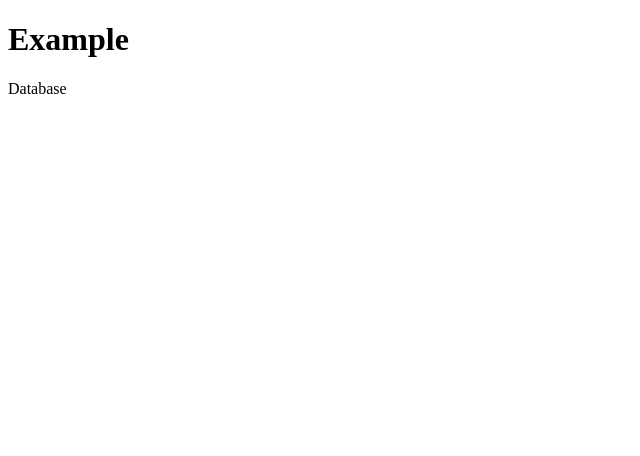
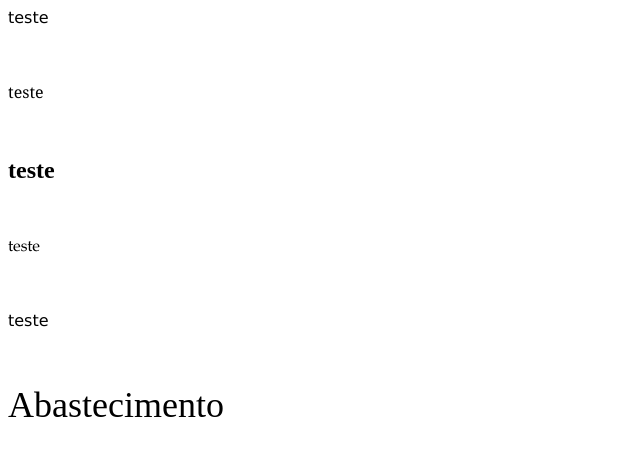
Before and after one commit to phellipeturunen/exform, a plain HTML site: page index.html in a window 1280 px wide. Shown: the whole page, without its empty margins (0-640 px from the left). Drawn offline with Linux system fonts and the light colour scheme.

Commit message:
Update index.html

```diff
--- a/index.html
+++ b/index.html
@@ -1,47 +1,50 @@
-<!DOCTYPE html>
-<html>
-  <head>
-    <title>Contact Example</title>
+<!DOCTYPE html PUBLIC "-//W3C//DTD XHTML 1.0 Transitional//EN" "http://www.w3.org/TR/xhtml1/DTD/xhtml1-transitional.dtd">
+<html xmlns="http://www.w3.org/1999/xhtml">
+<head>
+<meta http-equiv="Content-Type" content="text/html; charset=utf-8" />
+<title>Documento sem título</title>
+<style type="text/css">
+.ver {
+	font-family: Verdana, Geneva, sans-serif;
+}
+.ms {
+	font-family: "MS Serif", "New York", serif;
+	font-size: 24px;
+}
+.pal {
+	font-family: "Palatino Linotype", "Book Antiqua", Palatino, serif;
+}
+.ge {
+	font-family: Georgia, "Times New Roman", Times, serif;
+}
+.gr {
+	font-family: "Lucida Sans Unicode", "Lucida Grande", sans-serif;
+}
+.futura {
+	font-family: "Futura XBlk BT";
+	font-size: 24;
+}
+.futura {
+	font-size: 36px;
+}
+</style>
+</head>
 
-    <script type="text/javascript" charset="utf-8" src="phonegap-1.2.0.js"></script>
-    <script type="text/javascript" charset="utf-8">
+<body>
 
-    // Wait for PhoneGap to load
-    //
-    document.addEventListener("deviceready", onDeviceReady, false);
+<span class="ver">teste</span>
+  <br /><br /><br /><br />
 
-    // PhoneGap is ready
-    //
-    function onDeviceReady() {
-        var db = window.openDatabase("Database", "1.0", "PhoneGap Demo", 200000);
-        db.transaction(populateDB, errorCB, successCB);
-    }
+  <span class="ge">teste </span><br /><br /><br /><br />
 
-    // Populate the database
-    //
-    function populateDB(tx) {
-         tx.executeSql('DROP TABLE IF EXISTS DEMO');
-         tx.executeSql('CREATE TABLE IF NOT EXISTS DEMO (id unique, data)');
-         tx.executeSql('INSERT INTO DEMO (id, data) VALUES (1, "First row")');
-         tx.executeSql('INSERT INTO DEMO (id, data) VALUES (2, "Second row")');
-    }
+  <span class="ms"><b>teste</b></span>
+  <br /><br /><br /><br />
 
-    // Transaction error callback
-    //
-    function errorCB(tx, err) {
-        alert("Error processing SQL: "+err);
-    }
+  <span class="pal">teste</span>
+  <br /><br /><br /><br />
 
-    // Transaction success callback
-    //
-    function successCB() {
-        alert("success!");
-    }
+<span class="gr">teste </span><br /><br /><br /><br />
 
-    </script>
-  </head>
-  <body>
-    <h1>Example</h1>
-    <p>Database</p>
-  </body>
+<span class="futura">Abastecimento</span>
+</body>
 </html>
```
